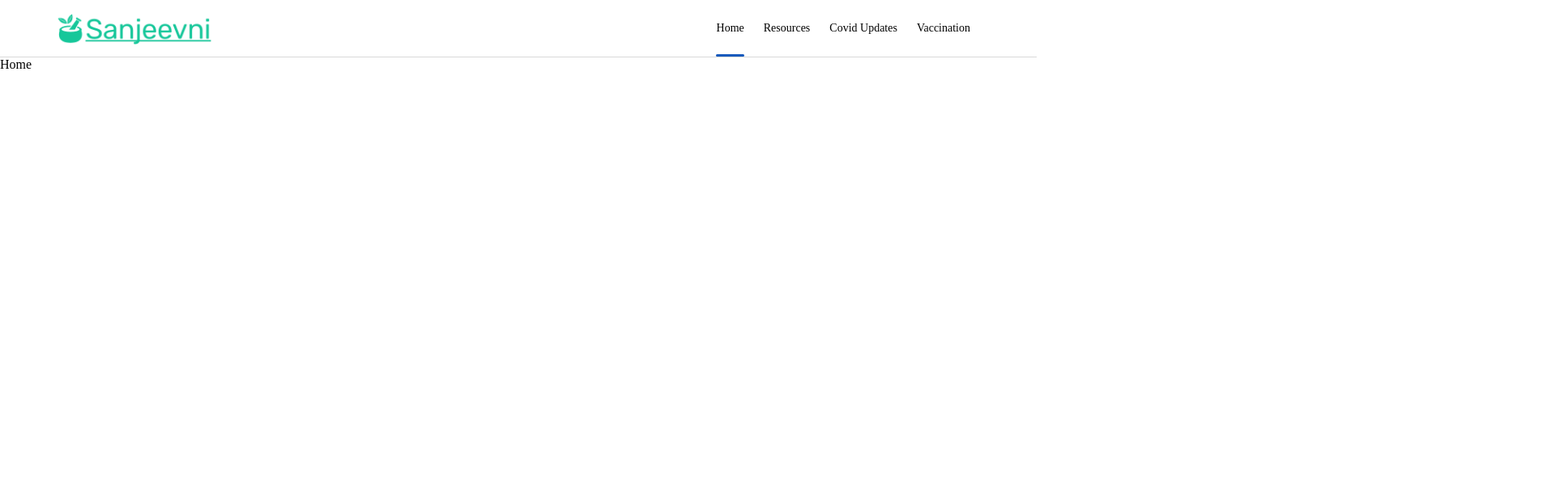
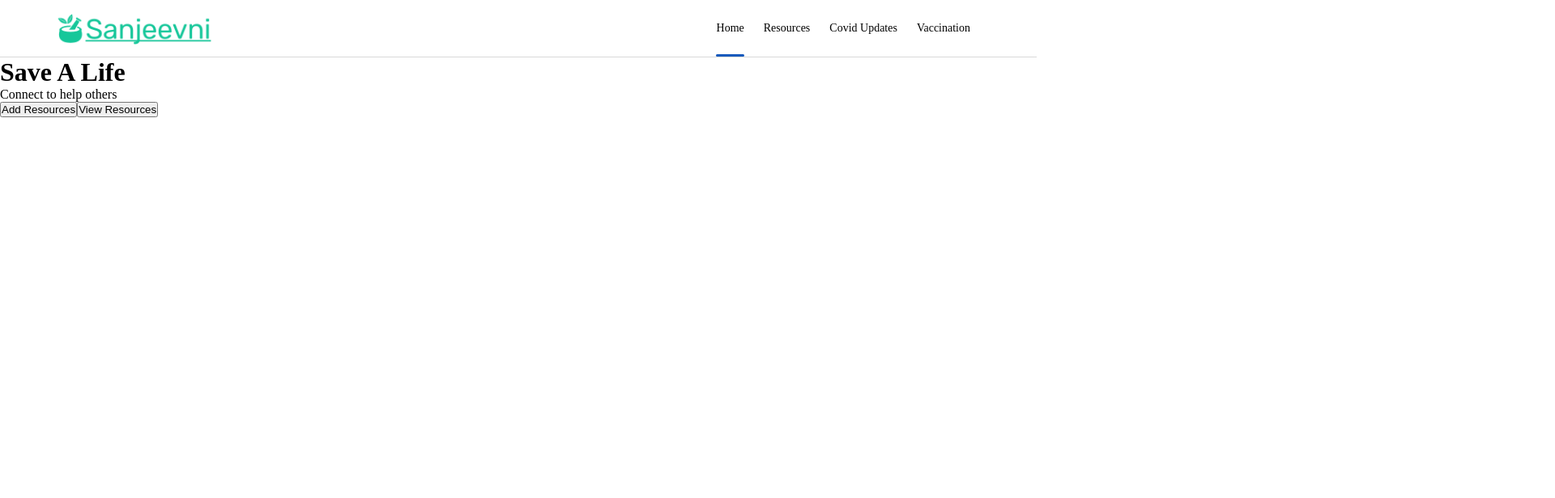
Before and after one commit to vice76/WebOCode, a React (Create React App) app: page / in a window 1280 px wide. Shown: the top 616 px of the page at 81% size, 1920 px wide, since content can reach past the window. Built offline with nearby package versions, Linux system fonts and the light colour scheme.

Commit message:
added html for landing page

```diff
--- a/src/components/home/Home.js
+++ b/src/components/home/Home.js
@@ -1,9 +1,10 @@
 import React from 'react';
+import Landing from './Landing';
 
 const Home = () => {
     return (
         <div>
-            Home
+            <Landing />
         </div>
     )
 }
--- /dev/null
+++ b/src/components/home/Landing.js
@@ -0,0 +1,24 @@
+import React from 'react';
+import Virus from '../../assets/virus.png';
+
+const Landing = () => {
+    return (
+        <div className="landing-container">
+            <div className="container">
+                <div className="container-left">
+                   <h1>Save A Life</h1>
+                   <p>Connect to help others</p>
+                   <div>
+                       <button>Add Resources</button>
+                       <button>View Resources</button>
+                   </div>
+                </div>
+                <div className="container-right">
+                    <img src={Virus} alt="virus"/>
+                </div>
+            </div>
+        </div>
+    )
+}
+
+export default Landing;
```
Also changed, not shown: src/assets/virus.png (added), src/scss/components/_landing.scss (added).
